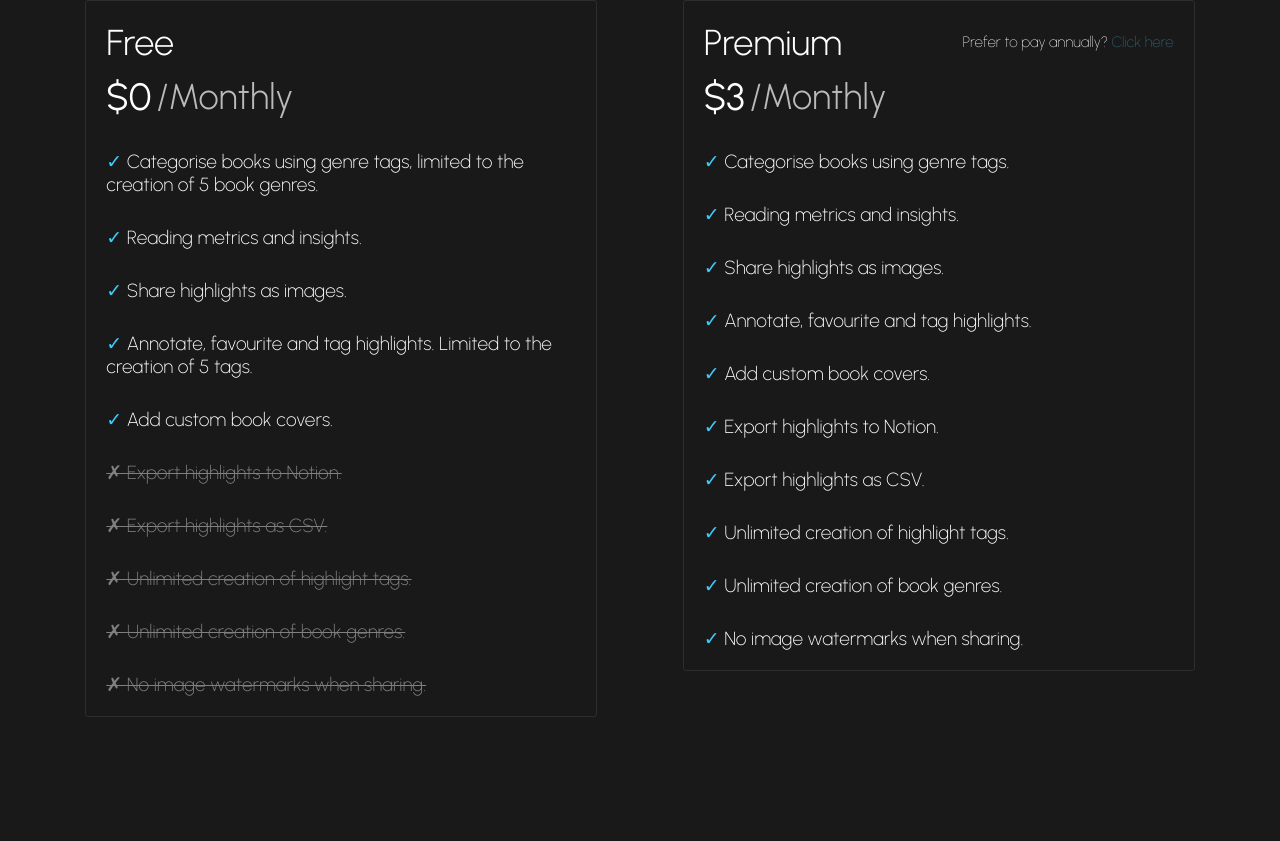
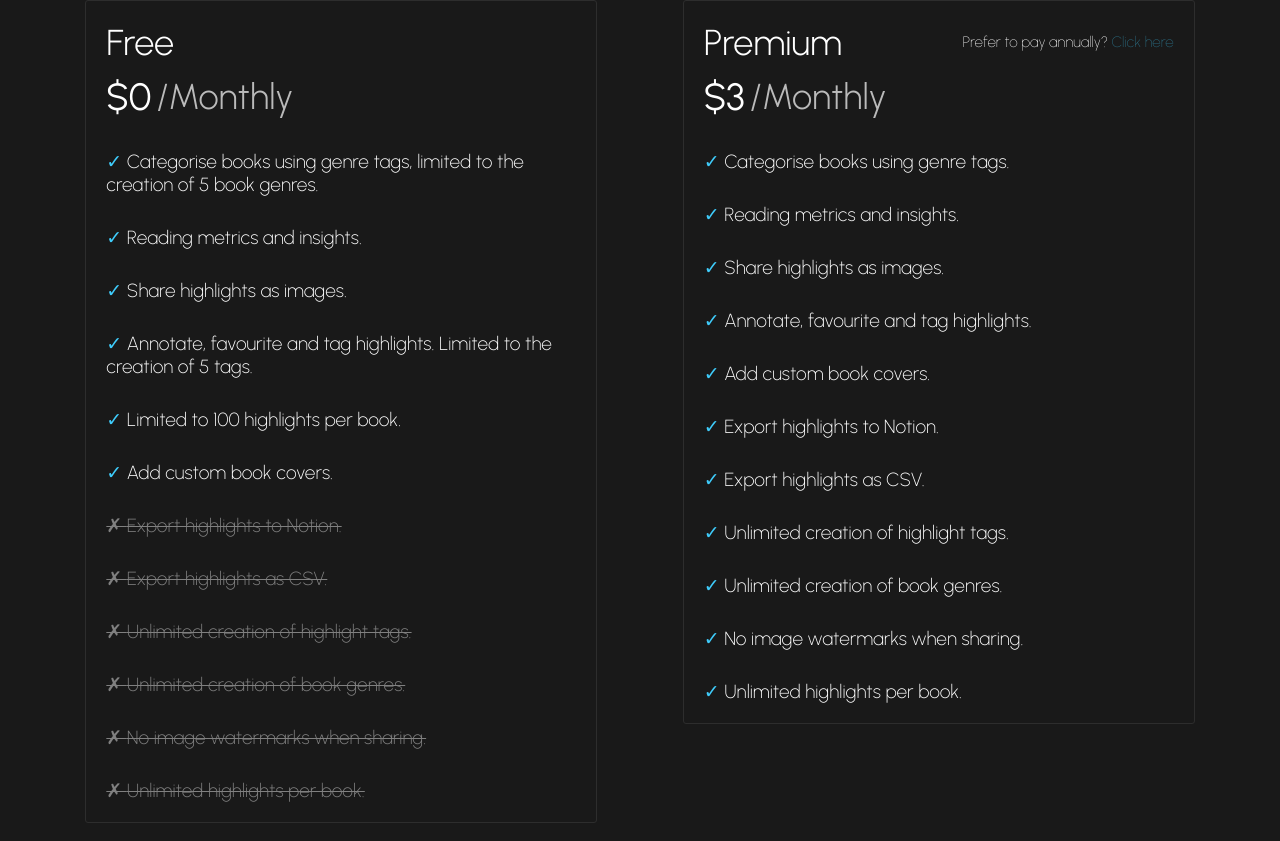
Before and after one commit to ssutl/KTON-Landing, a Next.js app: page / in a window 1280 px wide. Shown: the part 3666-4507 px from the top of the page. Before the commit the page ends 4423 px from the top, so only its background shows below. Built offline with nearby package versions, Linux system fonts and the light colour scheme; no server answers.

Commit message:
Updating membership

```diff
--- a/src/Components/MembershipCard.tsx
+++ b/src/Components/MembershipCard.tsx
@@ -46,6 +46,10 @@ const MembershipCard = ({ type }: MembershipCardProps) => {
       plan: "Free",
     },
     {
+      description: "Limited to 100 highlights per book.",
+      plan: "Free",
+    },
+    {
       description: "Add custom book covers.",
       plan: "Free",
     },
@@ -69,16 +73,28 @@ const MembershipCard = ({ type }: MembershipCardProps) => {
       description: "No image watermarks when sharing.",
       plan: "Premium",
     },
+    {
+      description: "Unlimited highlights per book.",
+      plan: "Premium",
+    },
   ];
 
   // Modify feature descriptions for the Premium card
-  const modifiedFeatures = platformFeatures.map((feature) => {
+  const modifiedFeatures = platformFeatures
+    .map((feature) => {
       if (type === "Premium") {
         feature.description = feature.description
           .replace(/, limited to the creation of \d+ book genres/, "")
           .replace(/. Limited to the creation of \d+ tags/, "");
       }
       return feature;
+    })
+    .filter((new_f) => {
+      if (type === "Premium") {
+        return new_f.description !== "Limited to 100 highlights per book.";
+      } else {
+        return new_f;
+      }
     });
 
   return (
```
Lines whose indentation alone changed are shown as unchanged.
